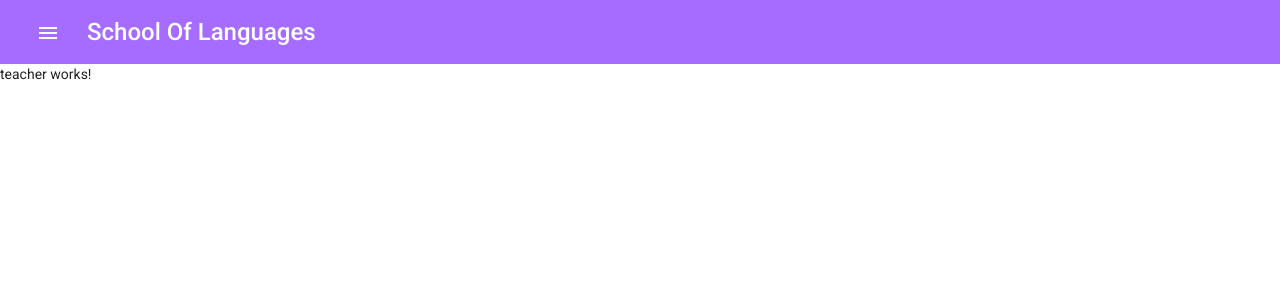
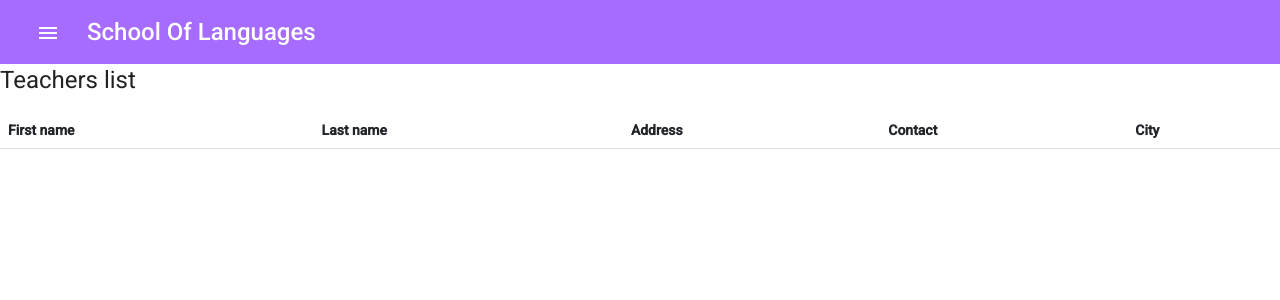
Before and after one commit to Kris28606/Angular-SchoolOfLanguages, an Angular app: page /teacher in a window 1280 px wide. Shown: the top 300 px of the page. Built offline with nearby package versions, Linux system fonts and the light colour scheme.

Commit message:
Dodata lista za prikaz svih predavaca

```diff
--- a/src/app/teacher/teacher.component.html
+++ b/src/app/teacher/teacher.component.html
@@ -1 +1,27 @@
-<p>teacher works!</p>
+<div id="listaPredavaca">
+    <h1>Teachers list</h1>
+    <table class="table table-striped">
+        <thead>
+            <tr>
+                <th>First name</th>
+                <th>Last name</th>
+                <th>Address</th>
+                <th>Contact</th>
+                <th>City</th>
+            </tr>
+        </thead>
+        <tbody>
+            <tr *ngFor="let teacher of teachers">
+                <td>{{teacher.firstName}}</td>
+                <td>{{teacher.lastName}}</td>
+                <td>{{teacher.contact}}</td>
+                <td>{{teacher.address}}</td>
+                <td>{{teacher.city.name}}</td>
+                <td>
+                    <button (click)="updateTeacher(teacher.id)" class="btn btn-info">Update</button>
+                    <button (click)="deleteTeacher(teacher.id)" class="btn btn-danger">Delete</button>
+                </td>
+            </tr>
+        </tbody>
+    </table>
+</div>
--- a/src/app/teacher/teacher.component.ts
+++ b/src/app/teacher/teacher.component.ts
@@ -1,4 +1,5 @@
 import { Component, OnInit } from '@angular/core';
+import { Teacher } from '../model/teacher';
 
 @Component({
   selector: 'app-teacher',
@@ -7,9 +8,17 @@ import { Component, OnInit } from '@angular/core';
 })
 export class TeacherComponent implements OnInit {
 
+  teachers: Teacher[]=[];
   constructor() { }
 
   ngOnInit(): void {
   }
 
+  updateTeacher(id: number) {
+
+  }
+
+  deleteTeacher(id: number) {
+
+  }
 }
```
